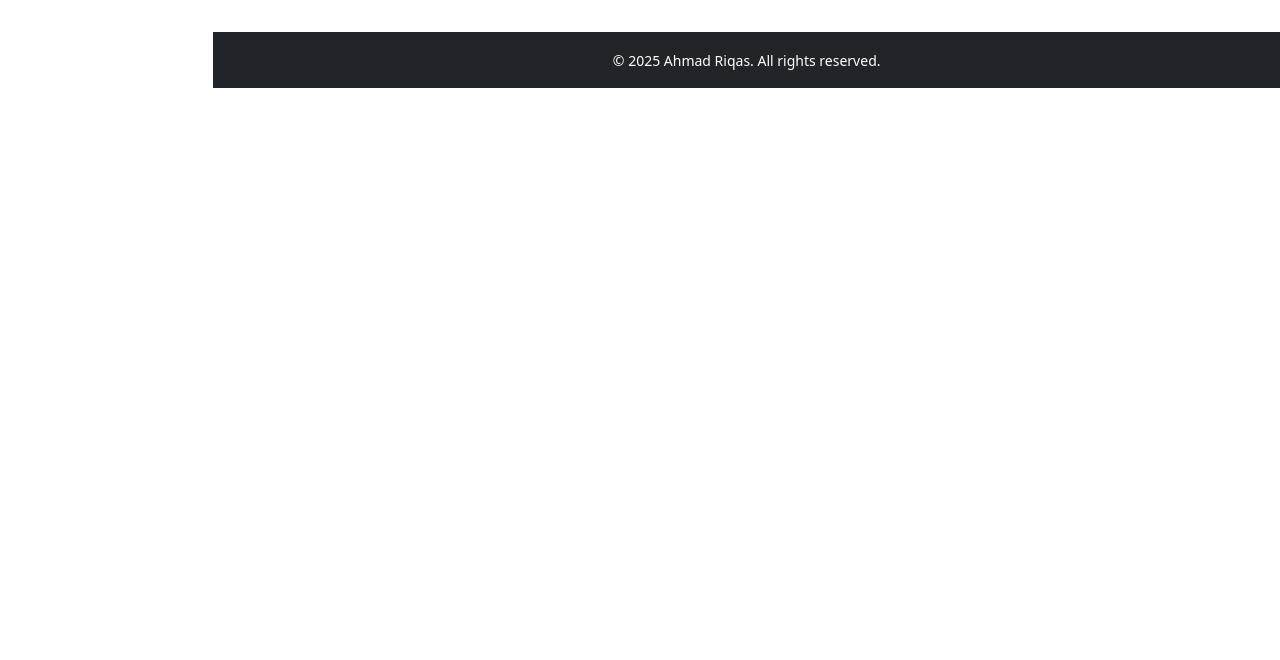
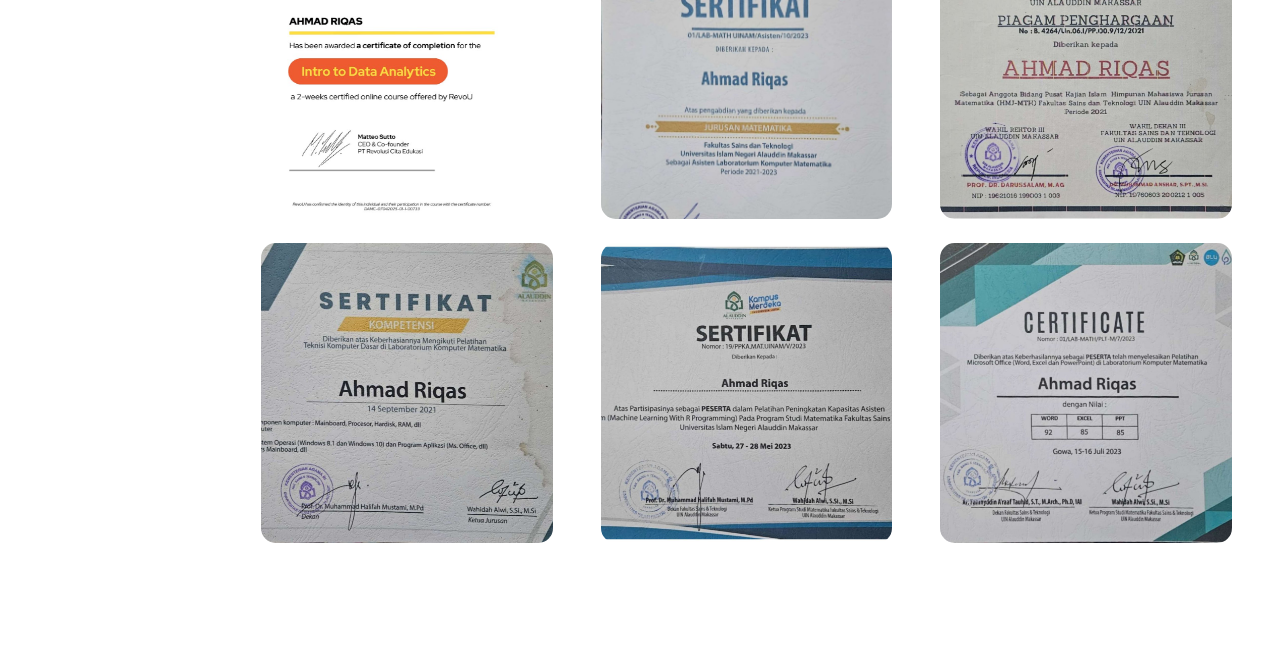
Before and after one commit to Arstam1/arstam-portfolio, a plain HTML site: page index.html in a window 1280 px wide. Shown: the part 1749-2409 px from the top of the page. Before the commit the page ends 1837 px from the top, so only its background shows below. Drawn offline with nearby package versions, Linux system fonts and the light colour scheme; a web font is replaced by a local one.

Commit message:
update2 (040525)

```diff
--- a/index.html
+++ b/index.html
@@ -155,6 +155,44 @@
             </div>
           </div>
         </section>
+        <section id="certificate" class="col-md-9 ms-sm-auto col-lg-10 px-md-4 py-5">
+          <div class="container">
+            <h4 class="text-success fw-bold mb-4 text-center">CERTIFICATES</h4>
+            <div class="row justify-content-center">
+              <!-- Project 1 -->
+              <div class="col-lg-4 col-md-6 mb-4 px-4 d-flex">
+                <!-- <div class="card h-100"> -->
+                <img src="img/sertifikat/Sertifikat_1.jpg" class="card-img-top image img-fluid" alt="Certificate 1" />
+                <!-- </div> -->
+              </div>
+              <div class="col-lg-4 col-md-6 mb-4 px-4 d-flex">
+                <!-- <div class="card h-100"> -->
+                <img src="img/sertifikat/Sertifikat_2.jpg" class="card-img-top image img-fluid" alt="Certificate 2" />
+                <!-- </div> -->
+              </div>
+              <div class="col-lg-4 col-md-6 mb-4 px-4 d-flex">
+                <!-- <div class="card h-100"> -->
+                <img src="img/sertifikat/Sertifikat_3.jpg" class="card-img-top image img-fluid" alt="Certificate 3" />
+                <!-- </div> -->
+              </div>
+              <div class="col-lg-4 col-md-6 mb-4 px-4 d-flex">
+                <!-- <div class="card h-100"> -->
+                <img src="img/sertifikat/Sertifikat_4.jpg" class="card-img-top image img-fluid" alt="Certificate 4" />
+                <!-- </div> -->
+              </div>
+              <div class="col-lg-4 col-md-6 mb-4 px-4 d-flex">
+                <!-- <div class="card h-100"> -->
+                <img src="img/sertifikat/Sertifikat_5.jpg" class="card-img-top image img-fluid" alt="Certificate 5" />
+                <!-- </div> -->
+              </div>
+              <div class="col-lg-4 col-md-6 mb-4 px-4 d-flex">
+                <!-- <div class="card h-100"> -->
+                <img src="img/sertifikat/Sertifikat_6.jpg" class="card-img-top image img-fluid" alt="Certificate 6" />
+                <!-- </div> -->
+              </div>
+            </div>
+          </div>
+        </section>
         <section id="contact" class="col-md-9 ms-sm-auto col-lg-10 px-md-4 py-5">
           <div class="container">
             <h4 class="text-success fw-bold mb-4 text-center">CONTACT</h4>
--- a/style.css
+++ b/style.css
@@ -66,3 +66,16 @@
   height: 180px;
   object-fit: cover;
 }
+
+.image {
+  transition: transform 0.3s ease;
+  border: none;
+  border-radius: 5%;
+  height: 300px;
+  object-fit: cover;
+}
+
+.image:hover {
+  transform: translateY(-5px);
+  box-shadow: 0 6px 12px rgba(0, 0, 0, 0.15);
+}
```
Also changed, not shown: img/sertifikat/Sertifikat_1.jpg (added), img/sertifikat/Sertifikat_2.jpg (added), img/sertifikat/Sertifikat_3.jpg (added), img/sertifikat/Sertifikat_4.jpg (added), img/sertifikat/Sertifikat_5.jpg (added), img/sertifikat/Sertifikat_6.jpg (added).
